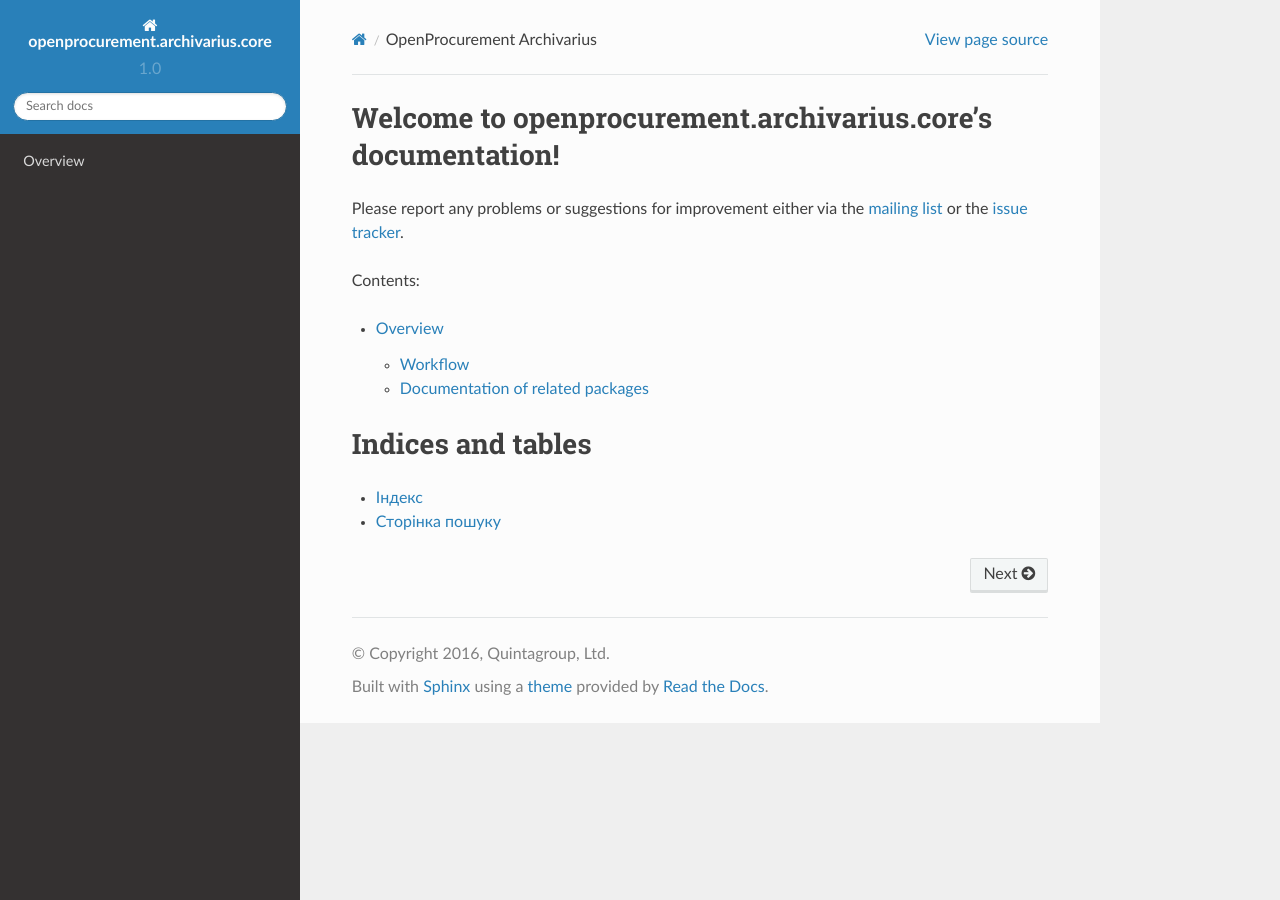
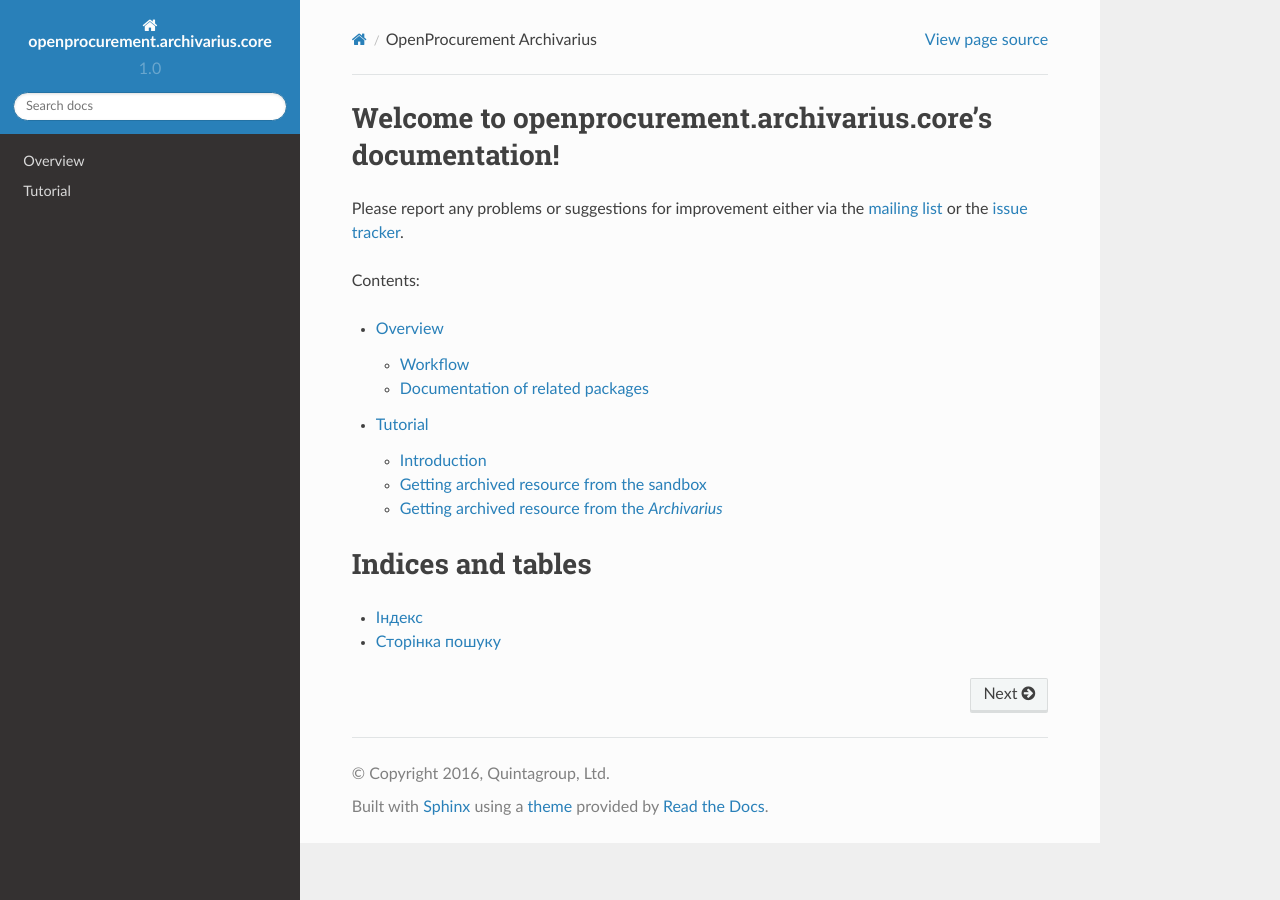
Before and after one commit to openprocurement/openprocurement.archivarius.core, a Sphinx documentation site: the page built from docs/source/index.rst, in a window 1280 px wide. Built offline with Sphinx 7.4.7 and the Read the Docs theme 2.0.0, drawn with Linux system fonts in a browser that asks for light colours; some of the changed lines change nothing that is shown.

Commit message:
Add 'Tutorial' section to the documentation

```diff
--- a/docs/source/index.rst
+++ b/docs/source/index.rst
@@ -22,6 +22,7 @@
    :maxdepth: 2
 
    overview
+   tutorial
 
 Indices and tables
 ==================
--- /dev/null
+++ b/docs/source/tutorial.rst
@@ -0,0 +1,61 @@
+.. _tutorial:
+
+Tutorial
+========
+
+Introduction
+------------
+
+CDB Archiving means transfer of the completed procurement procedures to an
+archival database on a separate server --- CDB copies with read-only
+operations allowed and a separate endpoint.
+
+Elements that are going to be transferred to the archival database:
+
+1. procurement procedures in terminal status (`complete`, `unsuccessful`,
+`cancelled`) after 100-day stay on the production database.
+
+2. contracts in terminal status (`terminated`) after 100-day stay on the
+production base.
+
+3. plans that had been modified 455 (365+90) days for the last time before
+archiving (`dateModified` field in the database).
+
+The public part of the procedure will be transferred into the public database
+of the archive, `Public Archive`; the private part of the procedure in the
+encrypted form will be put into the secret database of the archive,
+`Secret Archive`. Access to the archive database is possible in read-only
+mode, so elements transferred to the archival database can't be edited anymore.
+Archiving procedure is conducted weekly or on request.
+
+
+Getting archived resource from the sandbox
+------------------------------------------
+
+Let's try getting tender already archived from the sandbox:
+
+.. include:: tutorial/tender-archived-sandbox.http
+   :code:
+
+
+The same getting procedure is valid for other resources: `plans` and
+`contracts`.
+
+.. index:: Archived resource in sandbox
+
+
+Getting archived resource from the `Archivarius`
+------------------------------------------------
+
+Let's try getting tender already archived from the archive:
+
+.. include:: tutorial/tender-archived-archivarius.http
+   :code:
+
+The same getting procedure is valid for other resources: `plans` and
+`contracts`.
+
+Only public resource data are derived by the request above. Getting secret
+data can be retrieved and decrypted only in manual mode.
+
+.. index:: Archived resource in archivarius
```
Also changed, not shown: 2 other files.
